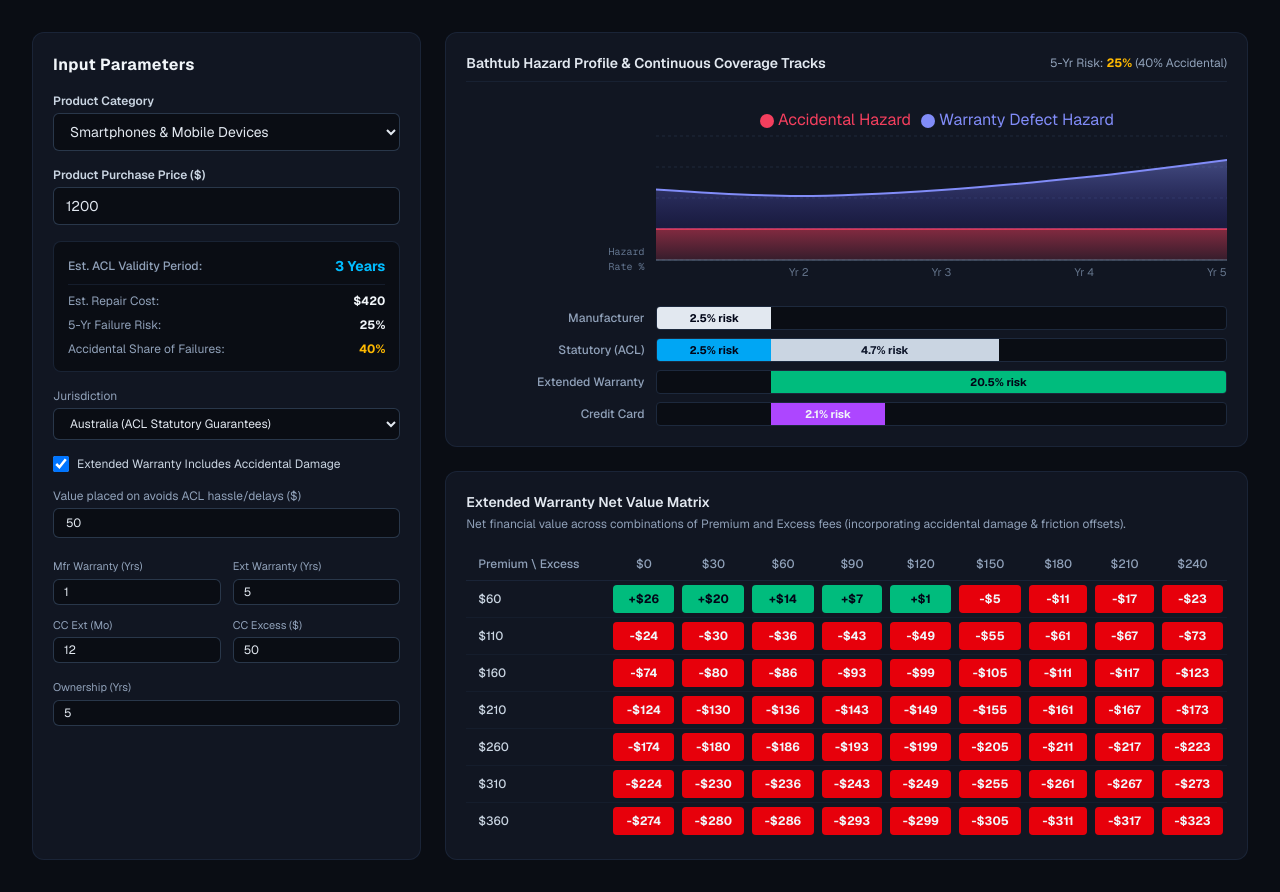
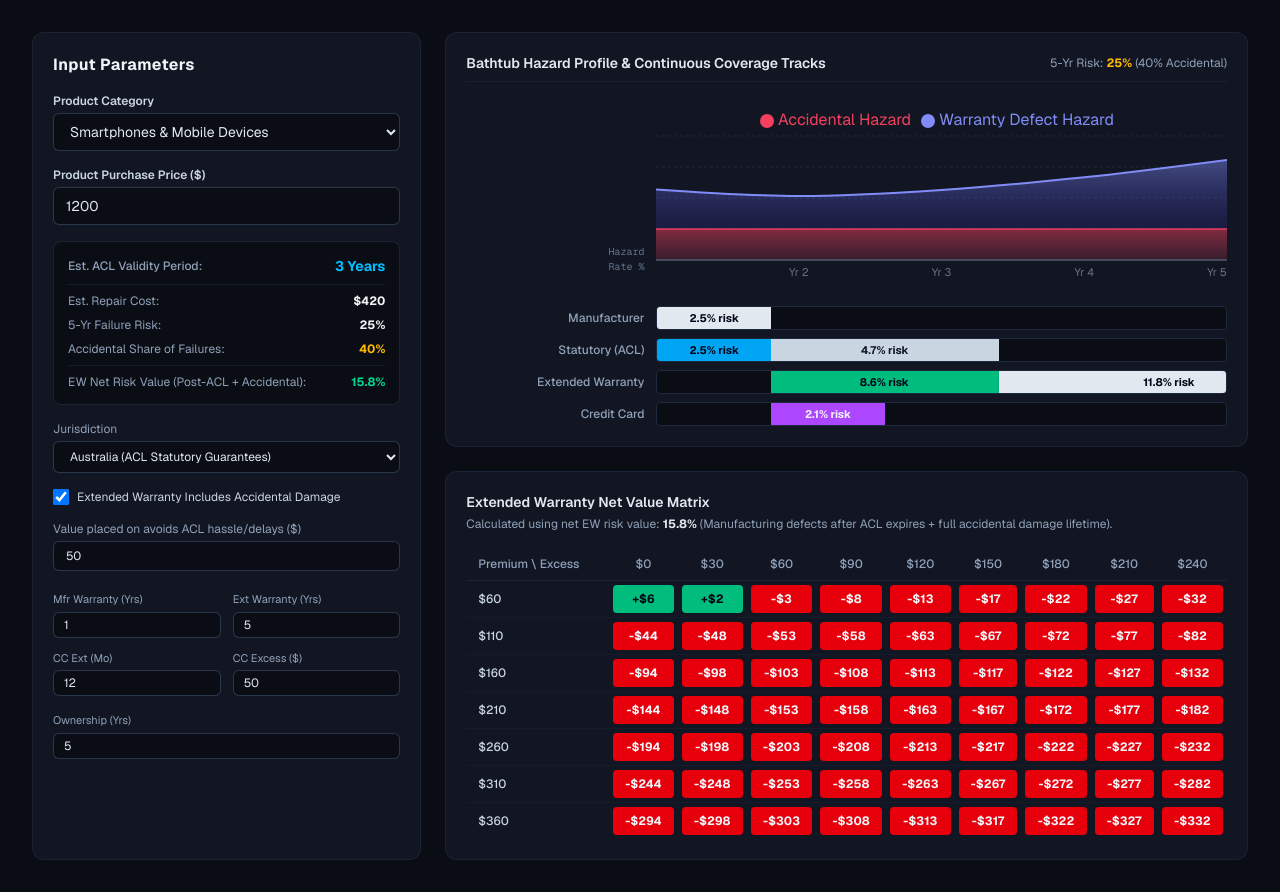
Before and after one commit to ivandenisovich/extended-warranty-calculator, a Next.js app: page / in a window 1280 px wide. Built offline with nearby package versions, Linux system fonts and the light colour scheme.

Commit message:
Split Extended Warranty into ACL overlap and post-ACL risk sections

```diff
--- a/app/page.tsx
+++ b/app/page.tsx
@@ -52,6 +52,30 @@ export default function Home() {
     frictionCost,
   ]);
 
+  const isAustralia = jurisdiction === 'australia';
+
+  // Bar layout position calculations
+  const totalMonths = ownershipYears * 12;
+  const mfrMonths = mfrYears * 12;
+  const aclMonths = isAustralia ? evaluation.estimatedAclYears * 12 : 0;
+  const ewTotalMonths = extendedWarrantyYears * 12;
+
+  const mfrWidthPct = Math.min(100, (mfrMonths / totalMonths) * 100);
+  const ewStartPct = (mfrMonths / totalMonths) * 100;
+
+  // Extended Warranty Segment Widths
+  const overlapMonths = evaluation.ewTrack.overlapMonths;
+  const postAclMonths = evaluation.ewTrack.postAclMonths;
+  const totalEwActiveMonths = overlapMonths + postAclMonths;
+
+  const overlapWidthPct = totalEwActiveMonths > 0
+    ? (overlapMonths / totalMonths) * 100
+    : 0;
+
+  const postAclWidthPct = totalEwActiveMonths > 0
+    ? (postAclMonths / totalMonths) * 100
+    : 0;
+
   return (
     <main className="min-h-screen bg-[#0a0d14] text-slate-100 p-4 md:p-8 font-sans">
       <div className="max-w-[1400px] mx-auto grid grid-cols-1 lg:grid-cols-12 gap-6">
@@ -91,12 +115,14 @@ export default function Home() {
 
           {/* Dynamic Summary Box */}
           <div className="bg-[#0a0d14] border border-slate-800/80 rounded-lg p-3.5 space-y-2 text-xs">
+            {isAustralia && (
               <div className="flex justify-between items-center pb-2 border-b border-slate-800/60">
                 <span className="text-slate-400 font-medium">Est. ACL Validity Period:</span>
                 <strong className="text-sky-400 text-sm font-bold">
                   {evaluation.estimatedAclYears} Years
                 </strong>
               </div>
+            )}
             <div className="flex justify-between items-center">
               <span className="text-slate-400">Est. Repair Cost:</span>
               <strong className="text-slate-100 font-bold">${evaluation.repairCost}</strong>
@@ -108,6 +134,10 @@ export default function Home() {
             <div className="flex justify-between items-center">
               <span className="text-slate-400">Accidental Share of Failures:</span>
               <strong className="text-amber-400 font-bold">{evaluation.accidentalSharePct}%</strong>
+            </div>
+            <div className="flex justify-between items-center pt-2 border-t border-slate-800/60">
+              <span className="text-slate-400">EW Net Risk Value (Post-ACL + Accidental):</span>
+              <strong className="text-emerald-400 font-bold">{evaluation.ewTrack.netRiskPercentage}%</strong>
             </div>
           </div>
 
@@ -135,6 +165,7 @@ export default function Home() {
             </span>
           </label>
 
+          {isAustralia && (
             <div>
               <label className="block text-xs text-slate-400 mb-1">
                 Value placed on avoids ACL hassle/delays ($)
@@ -146,6 +177,7 @@ export default function Home() {
                 className="w-full bg-[#0a0d14] border border-slate-700/80 rounded-md px-3 py-1.5 text-xs text-slate-200"
               />
             </div>
+          )}
 
           <div className="grid grid-cols-2 gap-3 pt-1">
             <div>
@@ -202,7 +234,7 @@ export default function Home() {
         {/* RIGHT COLUMN */}
         <section className="lg:col-span-8 space-y-6">
 
-          {/* CARD 1: HAZARD PROFILE & ALIGNED TRACK BARS */}
+          {/* CARD 1: HAZARD PROFILE & CONTINUOUS COVERAGE TRACKS */}
           <div className="bg-[#111622] border border-slate-800/80 rounded-xl p-5 space-y-4">
 
             <div className="flex justify-between items-center pb-2 border-b border-slate-800/60">
@@ -214,18 +246,16 @@ export default function Home() {
               </span>
             </div>
 
-            {/* Combined Layout Container with Matching Grid Columns */}
+            {/* Layout Grid Aligned to Chart Axis */}
             <div className="space-y-3">
 
-              {/* Chart Grid Row */}
+              {/* Chart Row */}
               <div className="grid grid-cols-12 items-end">
-                {/* Y-Axis Space Offset */}
                 <div className="col-span-3 text-right pr-3 pb-4">
                   <span className="text-[10px] text-slate-500 font-mono block">Hazard</span>
                   <span className="text-[10px] text-slate-500 font-mono block">Rate %</span>
                 </div>
 
-                {/* Area Chart aligned directly over track bars */}
                 <div className="col-span-9 h-48 w-full">
                   <ResponsiveContainer width="100%" height="100%">
                     <AreaChart
@@ -262,7 +292,6 @@ export default function Home() {
                       />
                       <Legend verticalAlign="top" height={28} iconType="circle" />
 
-                      {/* Accidental Risk on bottom */}
                       <Area
                         type="monotone"
                         dataKey="accidentalRatePct"
@@ -272,7 +301,6 @@ export default function Home() {
                         fill="url(#accidentalGrad)"
                         strokeWidth={1.5}
                       />
-                      {/* Warranty Defect Risk on top */}
                       <Area
                         type="monotone"
                         dataKey="defectRatePct"
@@ -287,10 +315,10 @@ export default function Home() {
                 </div>
               </div>
 
-              {/* Coverage Tracks */}
+              {/* Coverage Track Bars */}
               <div className="space-y-2 text-xs pt-1">
 
-                {/* Manufacturer Track */}
+                {/* Track 1: Manufacturer */}
                 <div className="grid grid-cols-12 items-center">
                   <span className="col-span-3 text-slate-400 font-medium pr-3 text-right">
                     Manufacturer
@@ -298,14 +326,15 @@ export default function Home() {
                   <div className="col-span-9 bg-[#0a0d14] h-6 rounded border border-slate-800 relative overflow-hidden flex items-center">
                     <div
                       className="absolute top-0 bottom-0 left-0 bg-slate-200 text-slate-950 font-bold text-[11px] flex items-center justify-center transition-all duration-300"
-                      style={{ width: `${Math.min(100, (mfrYears / ownershipYears) * 100)}%` }}
+                      style={{ width: `${mfrWidthPct}%` }}
                     >
                       {evaluation.mfrTrack.riskPercentage}% risk
                     </div>
                   </div>
                 </div>
 
-                {/* Statutory (ACL) Track */}
+                {/* Track 2: Statutory (ACL) */}
+                {isAustralia && (
                   <div className="grid grid-cols-12 items-center">
                     <span className="col-span-3 text-slate-400 font-medium pr-3 text-right">
                       Statutory (ACL)
@@ -313,7 +342,7 @@ export default function Home() {
                     <div className="col-span-9 bg-[#0a0d14] h-6 rounded border border-slate-800 relative overflow-hidden flex items-center">
                       <div
                         className="absolute top-0 bottom-0 left-0 bg-sky-500 text-slate-950 font-bold text-[11px] flex items-center justify-center transition-all duration-300"
-                      style={{ width: `${Math.min(100, (mfrYears / ownershipYears) * 100)}%` }}
+                        style={{ width: `${mfrWidthPct}%` }}
                       >
                         {evaluation.mfrTrack.riskPercentage}% risk
                       </div>
@@ -321,9 +350,9 @@ export default function Home() {
                         <div
                           className="absolute top-0 bottom-0 bg-slate-300 text-slate-900 font-bold text-[11px] flex items-center justify-center transition-all duration-300"
                           style={{
-                          left: `${(mfrYears / ownershipYears) * 100}%`,
+                            left: `${mfrWidthPct}%`,
                             width: `${Math.min(
-                            100 - (mfrYears / ownershipYears) * 100,
+                              100 - mfrWidthPct,
                               ((evaluation.estimatedAclYears - mfrYears) / ownershipYears) * 100
                             )}%`,
                           }}
@@ -333,29 +362,44 @@ export default function Home() {
                       )}
                     </div>
                   </div>
+                )}
 
-                {/* Extended Warranty Track */}
+                {/* Track 3: Extended Warranty (Split into Green Overlap & White Post-ACL Sections) */}
                 <div className="grid grid-cols-12 items-center">
                   <span className="col-span-3 text-slate-400 font-medium pr-3 text-right">
                     Extended Warranty
                   </span>
                   <div className="col-span-9 bg-[#0a0d14] h-6 rounded border border-slate-800 relative overflow-hidden flex items-center">
+
+                    {/* Section 1: Overlap with ACL (Green - Non-preferred for defects) */}
+                    {evaluation.ewTrack.hasOverlap && (
                       <div
-                      className="absolute top-0 bottom-0 bg-emerald-500 text-slate-950 font-bold text-[11px] flex items-center justify-center transition-all duration-300"
+                        className="absolute top-0 bottom-0 bg-emerald-500 text-slate-950 font-bold text-[11px] flex items-center justify-center transition-all duration-300 border-r border-emerald-600/40"
                         style={{
-                        left: `${(mfrYears / ownershipYears) * 100}%`,
-                        width: `${Math.min(
-                          100 - (mfrYears / ownershipYears) * 100,
-                          (extendedWarrantyYears / ownershipYears) * 100
-                        )}%`,
+                          left: `${ewStartPct}%`,
+                          width: `${overlapWidthPct}%`,
                         }}
                       >
-                      {evaluation.ewTrack.riskPercentage}% risk
+                        {evaluation.ewTrack.overlapRiskPercentage}% risk
                       </div>
+                    )}
+
+                    {/* Section 2: Post-ACL Period (White - Preferred option) */}
+                    {evaluation.ewTrack.hasPostAcl && (
+                      <div
+                        className="absolute top-0 bottom-0 bg-slate-200 text-slate-950 font-bold text-[11px] flex items-center justify-center transition-all duration-300"
+                        style={{
+                          left: `${ewStartPct + overlapWidthPct}%`,
+                          width: `${postAclWidthPct}%`,
+                        }}
+                      >
+                        {evaluation.ewTrack.postAclRiskPercentage}% risk
+                      </div>
+                    )}
                   </div>
                 </div>
 
-                {/* Credit Card Track */}
+                {/* Track 4: Credit Card */}
                 <div className="grid grid-cols-12 items-center">
                   <span className="col-span-3 text-slate-400 font-medium pr-3 text-right">
                     Credit Card
@@ -364,9 +408,9 @@ export default function Home() {
                     <div
                       className="absolute top-0 bottom-0 bg-purple-500 text-slate-100 font-bold text-[11px] flex items-center justify-center transition-all duration-300"
                       style={{
-                        left: `${(mfrYears / ownershipYears) * 100}%`,
+                        left: `${mfrWidthPct}%`,
                         width: `${Math.min(
-                          100 - (mfrYears / ownershipYears) * 100,
+                          100 - mfrWidthPct,
                           ((ccExtensionMonths / 12) / ownershipYears) * 100
                         )}%`,
                       }}
@@ -384,14 +428,18 @@ export default function Home() {
 
           {/* CARD 2: EXTENDED WARRANTY NET VALUE MATRIX */}
           <div className="bg-[#111622] border border-slate-800/80 rounded-xl p-5">
+            <div className="flex justify-between items-start mb-2">
+              <div>
                 <h3 className="text-sm font-semibold text-slate-200 mb-1">
                   Extended Warranty Net Value Matrix
                 </h3>
-            <p className="text-xs text-slate-400 mb-4">
-              Net financial value across combinations of Premium and Excess fees (incorporating accidental damage & friction offsets).
+                <p className="text-xs text-slate-400">
+                  Calculated using net EW risk value: <strong className="text-slate-200">{evaluation.ewTrack.netRiskPercentage}%</strong> (Manufacturing defects after ACL expires + full accidental damage lifetime).
                 </p>
+              </div>
+            </div>
 
-            <div className="overflow-x-auto">
+            <div className="overflow-x-auto mt-4">
               <table className="w-full text-center text-xs border-collapse">
                 <thead>
                   <tr className="border-b border-slate-800/80 text-slate-400">
--- a/app/warrantyEngine.ts
+++ b/app/warrantyEngine.ts
@@ -100,6 +100,18 @@ export interface TrackSummary {
   expectedValue: number;
 }
 
+export interface EwTrackSummary {
+  totalRiskPercentage: number;
+  overlapRiskPercentage: number; // Mfr end to ACL end
+  postAclRiskPercentage: number; // ACL end to EW end
+  netRiskPercentage: number;    // Defect post-ACL + Accidental full lifetime
+  hasOverlap: boolean;
+  hasPostAcl: boolean;
+  overlapMonths: number;
+  postAclMonths: number;
+  expectedValue: number;
+}
+
 export interface MatrixCell {
   premium: number;
   excess: number;
@@ -115,7 +127,7 @@ export interface EvaluationResult {
   accidentalSharePct: number;
   mfrTrack: TrackSummary;
   aclTrack: TrackSummary;
-  ewTrack: TrackSummary;
+  ewTrack: EwTrackSummary;
   ccTrack: TrackSummary;
   annualTimeline: AnnualPoint[];
   matrix: {
@@ -139,9 +151,13 @@ export function evaluateWarranty(input: EvaluationInput): EvaluationResult {
     frictionCost,
   } = input;
 
+  const isAustralia = jurisdiction === 'australia';
   const catConfig = CATEGORIES[productCategory] || CATEGORIES.smartphones;
   const repairCost = productPrice * catConfig.repairRatio;
-  const estimatedAclYears = getEstimatedAclYears(productCategory, productPrice);
+
+  const estimatedAclYears = isAustralia
+    ? getEstimatedAclYears(productCategory, productPrice)
+    : 0;
 
   const totalFailureRatePct = (catConfig.failureRate / 5) * ownershipYears;
   const totalFailureProb = totalFailureRatePct / 100;
@@ -155,7 +171,7 @@ export function evaluateWarranty(input: EvaluationInput): EvaluationResult {
   const totalYears = Math.max(1, Math.round(ownershipYears));
   const mfrMonths = mfrYears * 12;
   const aclMonths = estimatedAclYears * 12;
-  const ewMonths = extendedWarrantyYears * 12;
+  const ewEndMonths = mfrMonths + extendedWarrantyYears * 12;
   const ccEndMonths = mfrMonths + ccExtensionMonths;
 
   const annualAccidentalProb = totalAccidentalProb / totalYears;
@@ -175,8 +191,11 @@ export function evaluateWarranty(input: EvaluationInput): EvaluationResult {
   const annualTimeline: AnnualPoint[] = [];
   let mfrRisk = 0;
   let aclRisk = 0;
-  let ewRisk = 0;
   let ccRisk = 0;
+
+  // Extended warranty risks split into overlap (during ACL) and post-ACL
+  let ewOverlapRisk = 0; // Months: mfrMonths -> min(aclMonths, ewEndMonths)
+  let ewPostAclRisk = 0; // Months: max(mfrMonths, aclMonths) -> ewEndMonths
 
   for (let y = 1; y <= totalYears; y++) {
     const pDefect = (rawBathtubWeights[y - 1] / sumBathtubWeights) * totalDefectProb;
@@ -186,14 +205,43 @@ export function evaluateWarranty(input: EvaluationInput): EvaluationResult {
     const startMonth = (y - 1) * 12 + 1;
     const endMonth = y * 12;
 
-    if (endMonth <= mfrMonths) mfrRisk += pDefect;
-    if (jurisdiction === 'australia' && endMonth <= aclMonths) aclRisk += pDefect;
-
-    if (startMonth > mfrMonths && endMonth <= mfrMonths + ewMonths) {
-      ewRisk += includesAccidental ? pTotal : pDefect;
+    // Manufacturer warranty coverage (defects only)
+    if (endMonth <= mfrMonths) {
+      mfrRisk += pDefect;
     }
 
-    if (startMonth > mfrMonths && endMonth <= ccEndMonths) ccRisk += pDefect;
+    // Statutory ACL coverage (defects only, Australia)
+    if (isAustralia && endMonth <= aclMonths) {
+      aclRisk += pDefect;
+    }
+
+    // Extended Warranty coverage:
+    // Evaluate monthly within current year range
+    const activeEwStartMonth = Math.max(startMonth, mfrMonths + 1);
+    const activeEwEndMonth = Math.min(endMonth, ewEndMonths);
+
+    if (activeEwStartMonth <= activeEwEndMonth) {
+      const activeEwMonthsCount = activeEwEndMonth - activeEwStartMonth + 1;
+      const monthFraction = activeEwMonthsCount / 12;
+
+      for (let m = activeEwStartMonth; m <= activeEwEndMonth; m++) {
+        const mDefect = pDefect / 12;
+        const mAccidental = pAccidental / 12;
+
+        if (m <= aclMonths) {
+          // During ACL period
+          ewOverlapRisk += includesAccidental ? (mDefect + mAccidental) : mDefect;
+        } else {
+          // Post-ACL period
+          ewPostAclRisk += includesAccidental ? (mDefect + mAccidental) : mDefect;
+        }
+      }
+    }
+
+    // Credit Card extension coverage
+    if (startMonth > mfrMonths && endMonth <= ccEndMonths) {
+      ccRisk += pDefect;
+    }
 
     annualTimeline.push({
       year: y,
@@ -204,11 +252,42 @@ export function evaluateWarranty(input: EvaluationInput): EvaluationResult {
     });
   }
 
+  // Calculate Extended Warranty Net Risk:
+  // - Manufacturing defects included ONLY after ACL expires
+  // - Accidental damage included for the FULL lifetime of the extended warranty (if covered)
+  let ewNetRisk = 0;
+  for (let y = 1; y <= totalYears; y++) {
+    const pDefect = (rawBathtubWeights[y - 1] / sumBathtubWeights) * totalDefectProb;
+    const pAccidental = annualAccidentalProb;
+    const startMonth = (y - 1) * 12 + 1;
+    const endMonth = y * 12;
+
+    const activeEwStartMonth = Math.max(startMonth, mfrMonths + 1);
+    const activeEwEndMonth = Math.min(endMonth, ewEndMonths);
+
+    if (activeEwStartMonth <= activeEwEndMonth) {
+      for (let m = activeEwStartMonth; m <= activeEwEndMonth; m++) {
+        const mDefect = pDefect / 12;
+        const mAccidental = pAccidental / 12;
+
+        // Include accidental damage if applicable for all EW months
+        if (includesAccidental) {
+          ewNetRisk += mAccidental;
+        }
+        // Include manufacturing defect ONLY after ACL period ends
+        if (m > aclMonths) {
+          ewNetRisk += mDefect;
+        }
+      }
+    }
+  }
+
   const mfrEV = mfrRisk * repairCost;
-  const aclEV = aclRisk * Math.max(0, repairCost - frictionCost);
-  const ewEV = ewRisk * repairCost;
+  const aclEV = isAustralia ? aclRisk * Math.max(0, repairCost - frictionCost) : 0;
+  const ewEV = ewNetRisk * repairCost;
   const ccEV = ccRisk * Math.max(0, repairCost - ccExcess);
 
+  // Calculate Net Value Matrix for Extended Warranty based on net post-ACL / accidental risk
   const premiums = [60, 110, 160, 210, 260, 310, 360];
   const excesses = [0, 30, 60, 90, 120, 150, 180, 210, 240];
   const grid: MatrixCell[][] = [];
@@ -216,7 +295,7 @@ export function evaluateWarranty(input: EvaluationInput): EvaluationResult {
   for (const prem of premiums) {
     const row: MatrixCell[] = [];
     for (const exc of excesses) {
-      const netEv = ewRisk * Math.max(0, repairCost - exc);
+      const netEv = ewNetRisk * Math.max(0, repairCost - exc);
       const netValue = Math.round(netEv - prem);
       row.push({
         premium: prem,
@@ -227,6 +306,9 @@ export function evaluateWarranty(input: EvaluationInput): EvaluationResult {
     }
     grid.push(row);
   }
+
+  const overlapMonths = Math.max(0, Math.min(aclMonths, ewEndMonths) - mfrMonths);
+  const postAclMonths = Math.max(0, ewEndMonths - Math.max(mfrMonths, aclMonths));
 
   return {
     repairCost: Math.round(repairCost),
@@ -243,7 +325,14 @@ export function evaluateWarranty(input: EvaluationInput): EvaluationResult {
       expectedValue: Math.round(aclEV),
     },
     ewTrack: {
-      riskPercentage: Number((ewRisk * 100).toFixed(1)),
+      totalRiskPercentage: Number(((ewOverlapRisk + ewPostAclRisk) * 100).toFixed(1)),
+      overlapRiskPercentage: Number((ewOverlapRisk * 100).toFixed(1)),
+      postAclRiskPercentage: Number((ewPostAclRisk * 100).toFixed(1)),
+      netRiskPercentage: Number((ewNetRisk * 100).toFixed(1)),
+      hasOverlap: overlapMonths > 0,
+      hasPostAcl: postAclMonths > 0,
+      overlapMonths,
+      postAclMonths,
       expectedValue: Math.round(ewEV),
     },
     ccTrack: {
```
Lines whose indentation alone changed are shown as unchanged.
